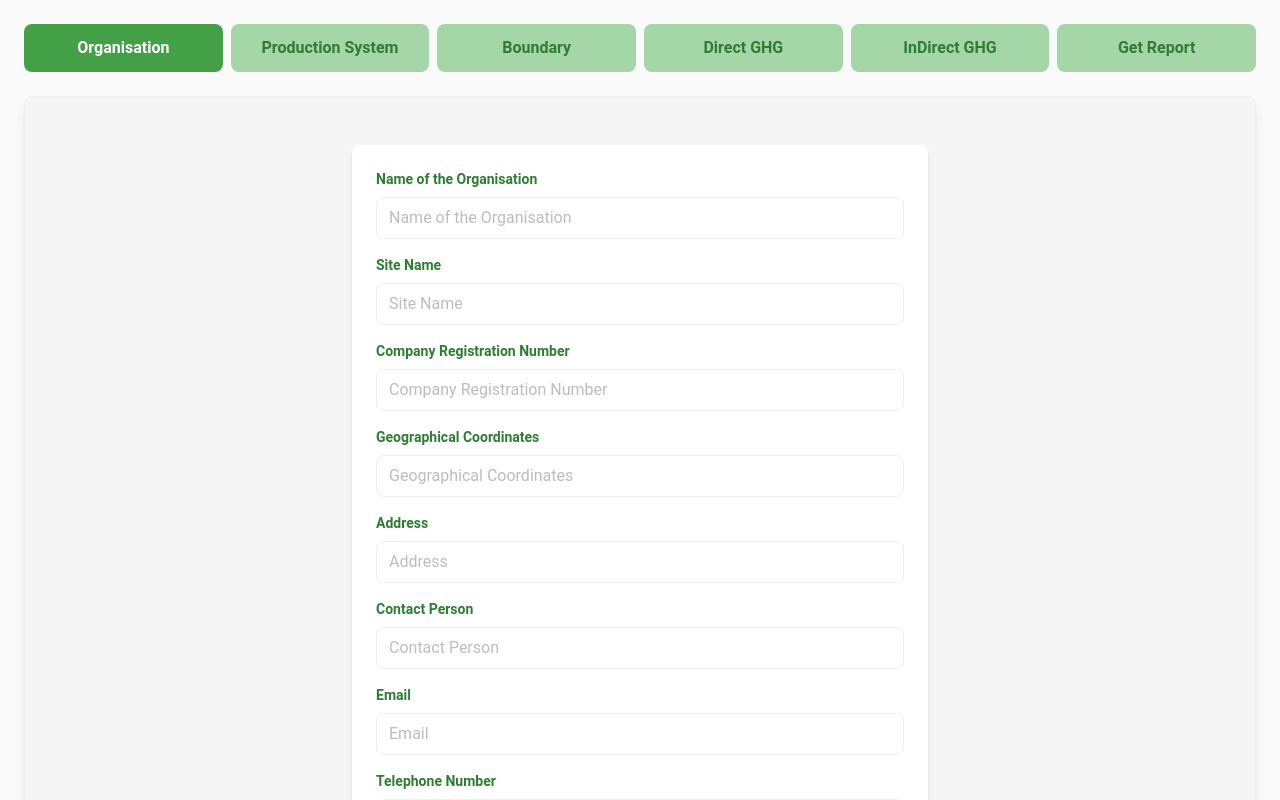
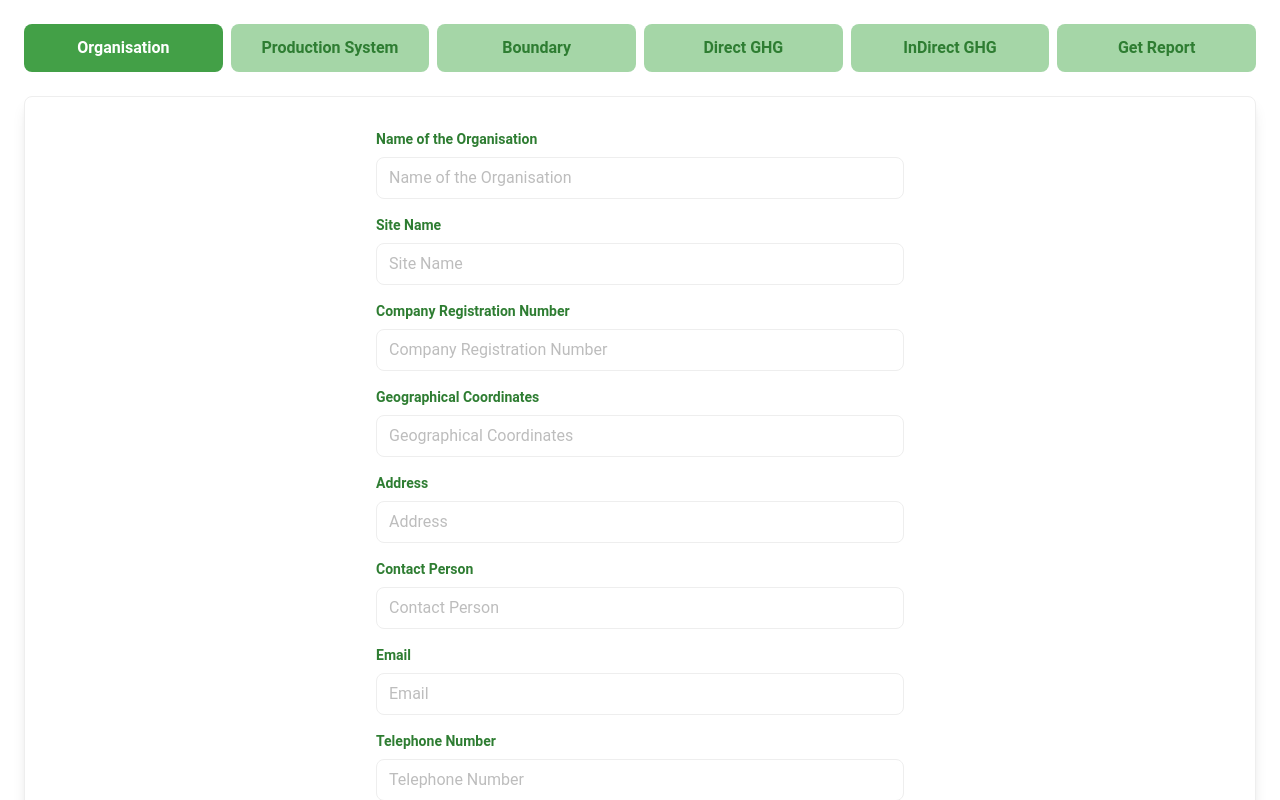
Before and after one commit to carbonfootprints/CarbonFootprint_FrontEnd, a React (Vite) app: page /calci in a window 1280 px wide. Shown: the top 800 px of the page. Built offline with nearby package versions, Linux system fonts and the light colour scheme; a web font is replaced by a local one.

Commit message:
direct ghg added

```diff
--- a/src/components/DirectGHG.jsx
+++ b/src/components/DirectGHG.jsx
@@ -53,7 +53,7 @@ function DirectGHG() {
       </div>
 
       {/* Conditional Form Rendering */}
-      <div className="p-4 w-full max-w-3xl bg-white shadow-md">
+      <div className="w-full max-w-3xl bg-white shadow-md">
         {activeTab === "Pernambut" && (
           <ResourceForm
             locationName="BAB Pernambut"
--- a/src/components/Organisation.jsx
+++ b/src/components/Organisation.jsx
@@ -48,10 +48,10 @@ function Organisation() {
   };
 
   return (
-    <div className="infoFirstWrapper my-8">
+    <div className="infoFirstWrapper">
       <form
         onSubmit={handleSubmit}
-        className="max-w-xl mx-auto p-6 bg-white shadow-md rounded-lg infoWrapper"
+        className="max-w-xl mx-auto p-6 bg-white rounded-lg infoWrapper"
       >
         <div className="mb-4">
           <label className="block text-green-800 text-sm font-bold mb-2">
--- a/src/pages/CalculateHome.jsx
+++ b/src/pages/CalculateHome.jsx
@@ -14,7 +14,7 @@ function CalculateHome() {
   };
 
   return (
-    <div className="p-6 bg-gray-50 min-h-screen">
+    <div className="p-6 bg-white min-h-screen">
       {/* Buttons */}
       <div className="grid grid-cols-6 gap-2 mb-6">
         <button
@@ -63,7 +63,7 @@ function CalculateHome() {
       </div>
 
       {/* Content */}
-      <div className="p-4 border rounded-lg bg-gray-100 shadow-lg">
+      <div className="p-2 border rounded-lg  shadow-lg">
         {activeTab === 'organisation' && <Organisation />}
         {activeTab === 'productionSystem' && <ProductionSystem />}
         {activeTab === 'boundary' && <Boundary />}
```
